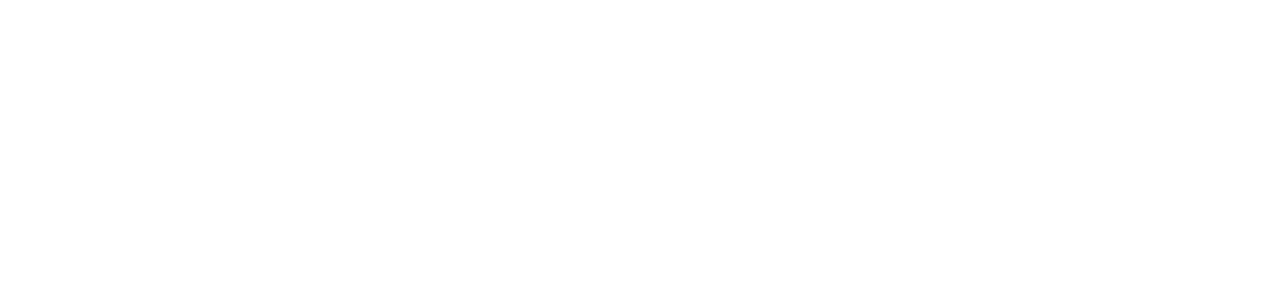
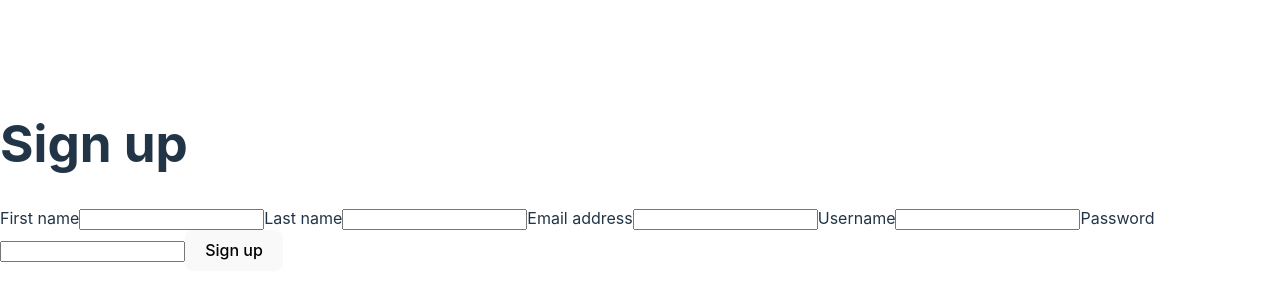
Before and after one commit to adat456/kanban-frontend, a React (Vite) app: page /sign-up in a window 1280 px wide. Shown: the part 224-524 px from the top of the page. Built offline with nearby package versions, Linux system fonts and the light colour scheme.

Commit message:
Flesh out Signup component with JSX and POST method for user creation

```diff
--- a/src/components/Login.tsx
+++ b/src/components/Login.tsx
@@ -37,8 +37,8 @@
     return (
         <form method="POST" onSubmit={handleSubmit}>
             <h1>Log in</h1>
-            <label htmlFor="username"><input type="text" name="username" id="username" value={username} onChange={handleChange} placeholder="Username"/></label>
-            <label htmlFor="password"><input type="password" name="password" id="password" value={password} onChange={handleChange} placeholder="password"/></label>
+            <label htmlFor="username">Username<input type="text" name="username" id="username" value={username} onChange={handleChange} /></label>
+            <label htmlFor="password">Password<input type="password" name="password" id="password" value={password} onChange={handleChange} /></label>
             <button type="submit">Log in</button>
         </form>
     );
--- a/src/components/Signup.tsx
+++ b/src/components/Signup.tsx
@@ -1,7 +1,67 @@
+import { useState } from "react";
+import { useNavigate } from "react-router-dom";
+
 const Signup = function({ }) {
+    const [ firstName, setFirstName ] = useState("");
+    const [ lastName, setLastName ] = useState("");
+    const [ email, setEmail ] = useState("");
+    const [ username, setUsername ] = useState("");
+    const [ password, setPassword ] = useState("");
+    const navigate = useNavigate();
+
+    function handleChange(e) {
+        const input = e.target;
+        const field = e.target.getAttribute("id");
+        switch (field) {
+            case "firstName":
+                setFirstName(input.value);
+                break;
+            case "lastName":
+                setLastName(input.value);
+                break;
+            case "email":
+                setEmail(input.value);
+                break;
+            case "username":
+                setUsername(input.value);
+                break;
+            case "password":
+                setPassword(input.value);
+                break;
+        };
+    };
+
+    async function handleSubmit(e) {
+        e.preventDefault();
+
+        const reqOptions = {
+            method: "POST",
+            headers: {"Content-Type": "application/json"},
+            body: JSON.stringify({ firstName, lastName, email, username, password })
+        };
+
+        try {
+            const res = await fetch("http://localhost:3000/users/sign-up", reqOptions);
+            if (res.ok) {
+                const message = await res.json();
+                console.log(message);
+                navigate("/boards");
+            };
+        } catch(err) {
+            console.log(err.message);
+        };
+    };
+
     return (
-        <>
-        </>
+        <form method="POST" onSubmit={handleSubmit}>
+            <h1>Sign up</h1>
+            <label htmlFor="firstName">First name<input type="text" name="firstName" id="firstName" value={firstName} onChange={handleChange} /></label>
+            <label htmlFor="lastName">Last name<input type="text" name="lastName" id="lastName" value={lastName} onChange={handleChange} /></label>
+            <label htmlFor="email">Email address<input type="email" name="email" id="email" value={email} onChange={handleChange} /></label>
+            <label htmlFor="username">Username<input type="text" name="username" id="username" value={username} onChange={handleChange} /></label>
+            <label htmlFor="password">Password<input type="password" name="password" id="password" value={password} onChange={handleChange} /></label>
+            <button type="submit">Sign up</button>
+        </form>
     );
 };
 
```
